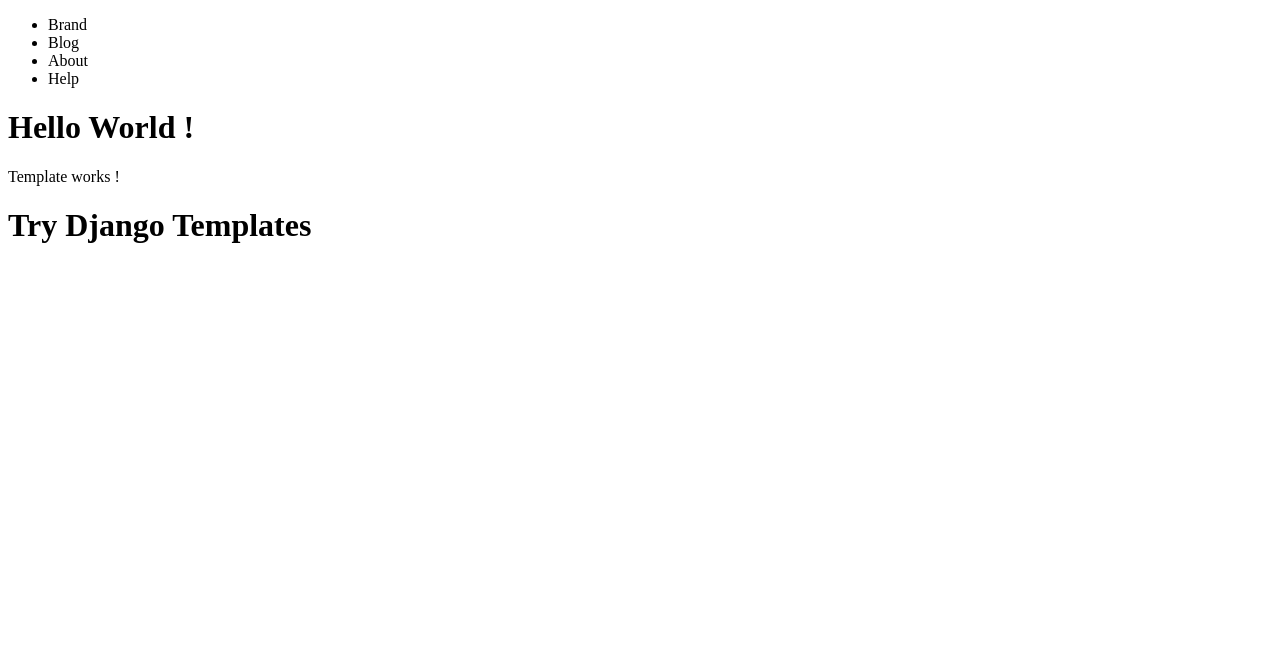
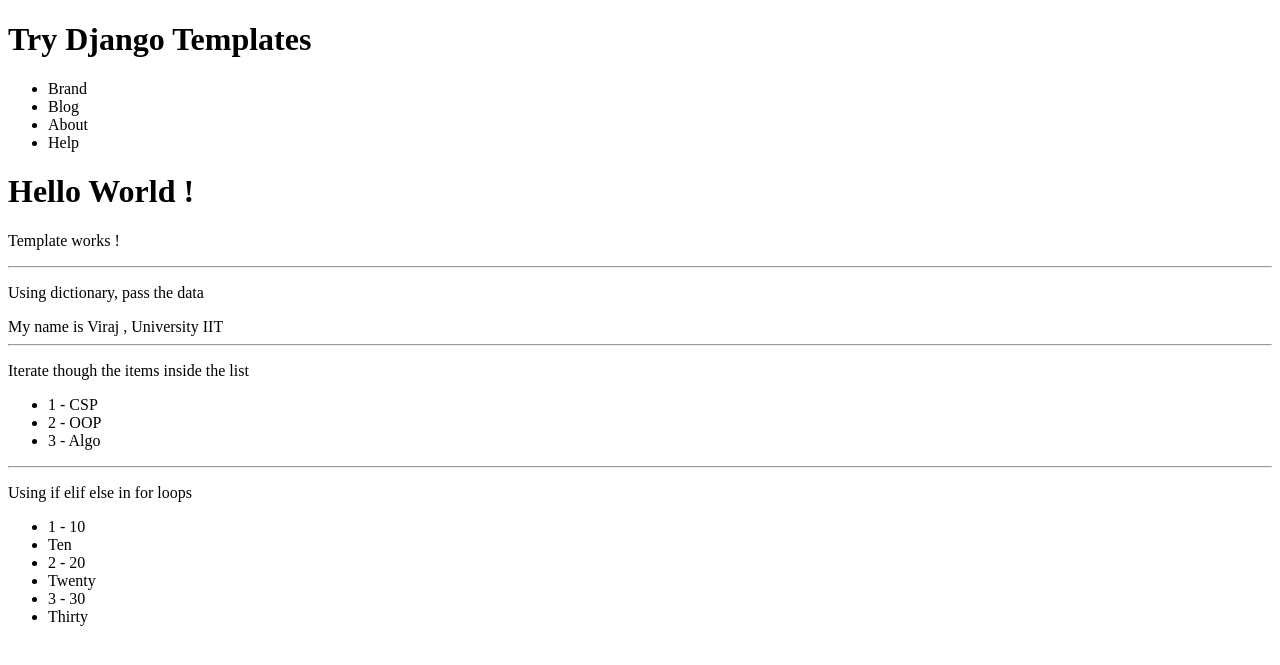
Before and after one commit to viraj-lakshitha/learn-djando-python, a Django app: page / in a window 1280 px wide. Shown: the top 665 px of the page. Run offline with Django 3.2, Linux system fonts and the light colour scheme.

Commit message:
Update :  Conditional Operations and Loops

```diff
--- a/firstproject/PageView/views.py
+++ b/firstproject/PageView/views.py
@@ -5,7 +5,15 @@ from django.http import HttpResponse
 # Create your views here.
 def home_view(request, *args, **kwargs):
     # return HttpResponse("<h1>Home Page !</h1>")  # string of HTML code
-    return render(request, "home.html", {})
+    # Creating simple dictionary to render data to frontend
+    data = {
+        "name": "Viraj",
+        "uni": "IIT",
+        "subjects" : ["CSP","OOP","Algo"],
+        "code" : [10,20,30]
+    }
+    return render(request, "home.html", data)
+
 
 def contact_view(request, *args, **kwargs):
     return HttpResponse("<h1>Contact Page !</h1>")
--- a/firstproject/Templates/base.html
+++ b/firstproject/Templates/base.html
@@ -8,10 +8,15 @@
     <title>Django-App</title>
 </head>
 <body>
+
+    <h1>Try Django Templates</h1>
+
+    <!-- Including Navigation bar templates-->
     {% include 'navbar.html' %}
 
+    <!--Make public to available for other HTML files-->
     {% block content %}
     {% endblock %}
-    <h1>Try Django Templates</h1>
+
 </body>
 </html>
--- a/firstproject/Templates/home.html
+++ b/firstproject/Templates/home.html
@@ -3,4 +3,35 @@
 {% block content %}
     <h1>Hello World !</h1>
     <p>Template works !</p>
+
+    <hr>
+    <p>Using dictionary, pass the data</p>
+    My name is {{name}} , University {{uni}}
+
+    <hr>
+    <p>Iterate though the items inside the list</p>
+
+    <ul>
+        {% for subject in subjects %}
+            <li>{{forloop.counter}} - {{subject}}</li>
+        {% endfor %}
+    </ul>
+
+    <hr>
+    <p>Using if elif else in for loops</p>
+
+    <ul>
+        {% for i in code %}
+            <li>{{forloop.counter}} - {{ i }}</li>
+            {% if i == 10 %}
+                <li>Ten</li>
+            {% elif i == 20 %}
+                <li>Twenty</li>
+            {% elif i == 30 %}
+                <li>Thirty</li>
+            {% endif %}
+        {% endfor %}
+    </ul>
+
+
 {% endblock %}
```
Also changed, not shown: README.md.
